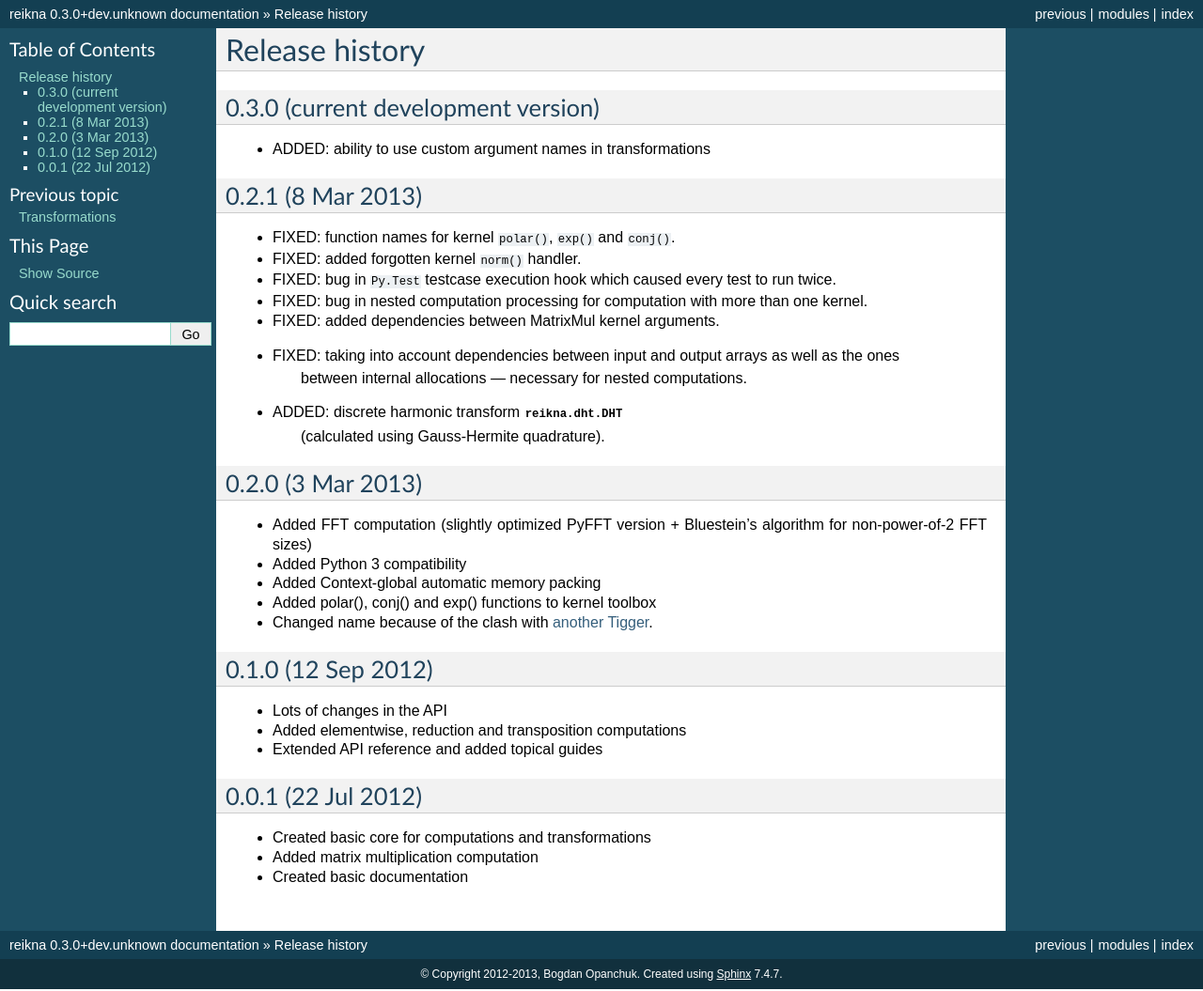
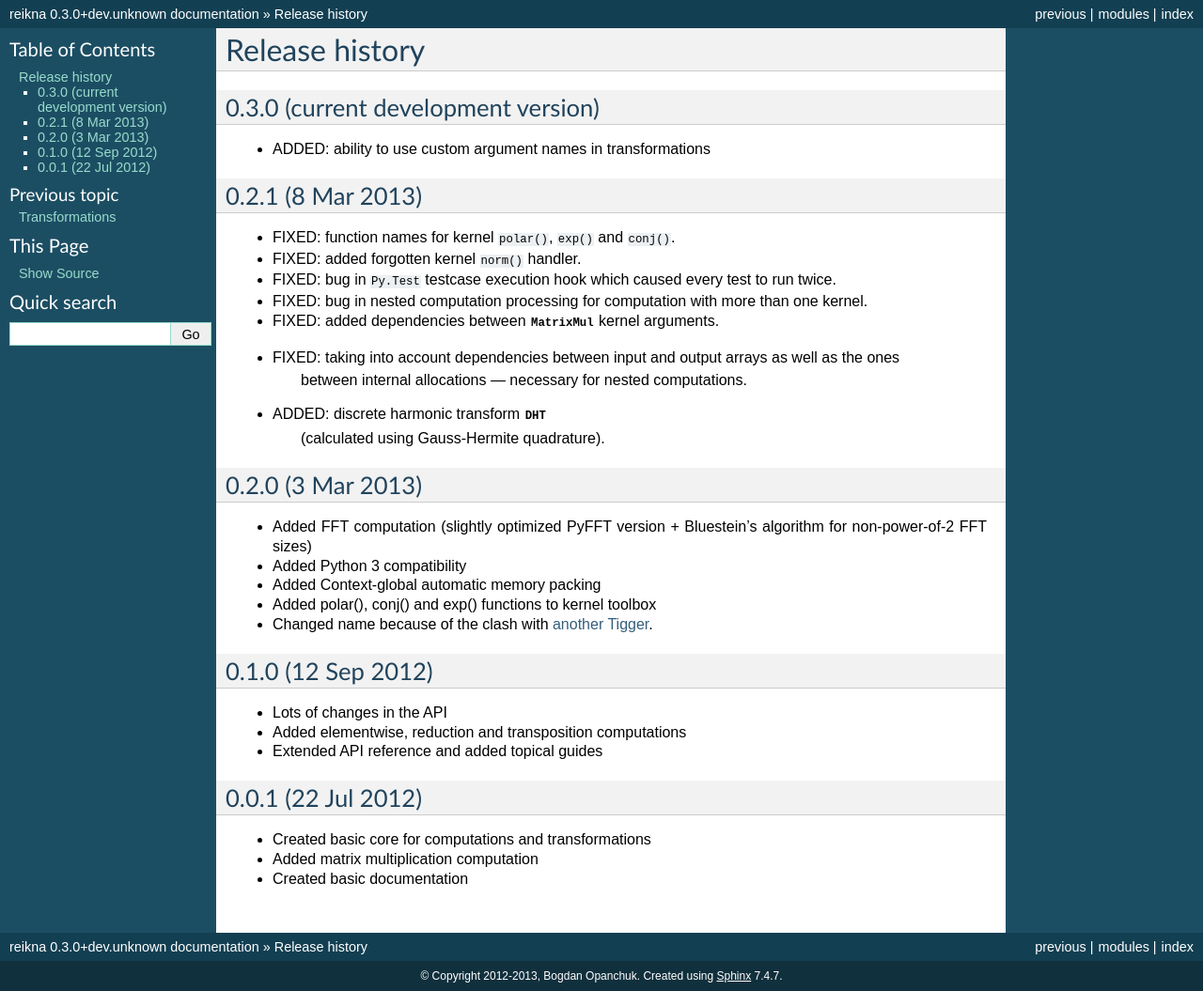
Before and after one commit to fjarri/reikna, a Sphinx documentation site: the page built from doc/source/history.rst, in a window 1280 px wide. Shown: the whole page at 94% size. Built offline with Sphinx 7.4.7, drawn with Linux system fonts in a browser that asks for light colours; part of the change alters nothing that is shown.

Commit message:
doc/history: fixed links to classes

```diff
--- a/doc/source/history.rst
+++ b/doc/source/history.rst
@@ -16,10 +16,10 @@ Release history
 * FIXED: added forgotten kernel ``norm()`` handler.
 * FIXED: bug in ``Py.Test`` testcase execution hook which caused every test to run twice.
 * FIXED: bug in nested computation processing for computation with more than one kernel.
-* FIXED: added dependencies between MatrixMul kernel arguments.
+* FIXED: added dependencies between :py:class:`~reikna.matrixmul.MatrixMul` kernel arguments.
 * FIXED: taking into account dependencies between input and output arrays as well as the ones
     between internal allocations --- necessary for nested computations.
-* ADDED: discrete harmonic transform :py:class:`reikna.dht.DHT`
+* ADDED: discrete harmonic transform :py:class:`~reikna.dht.DHT`
     (calculated using Gauss-Hermite quadrature).
 
 
```
